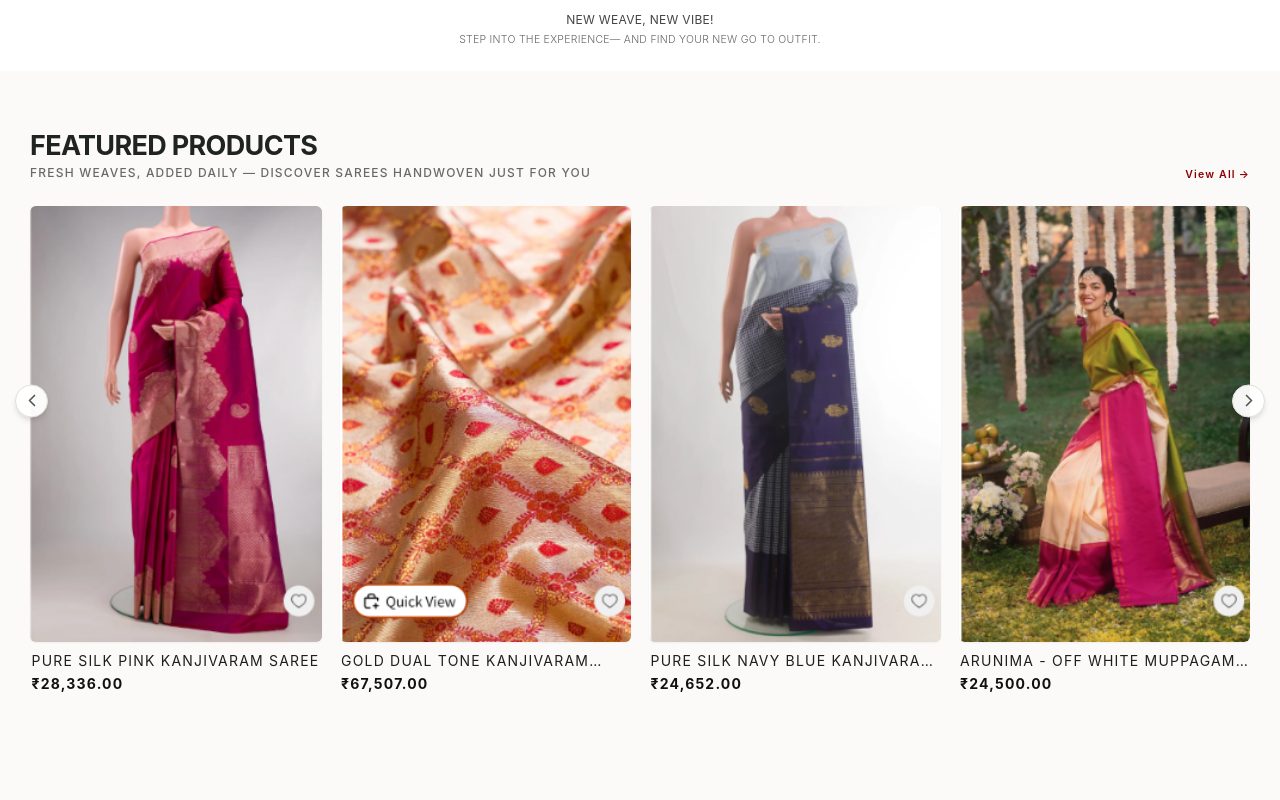
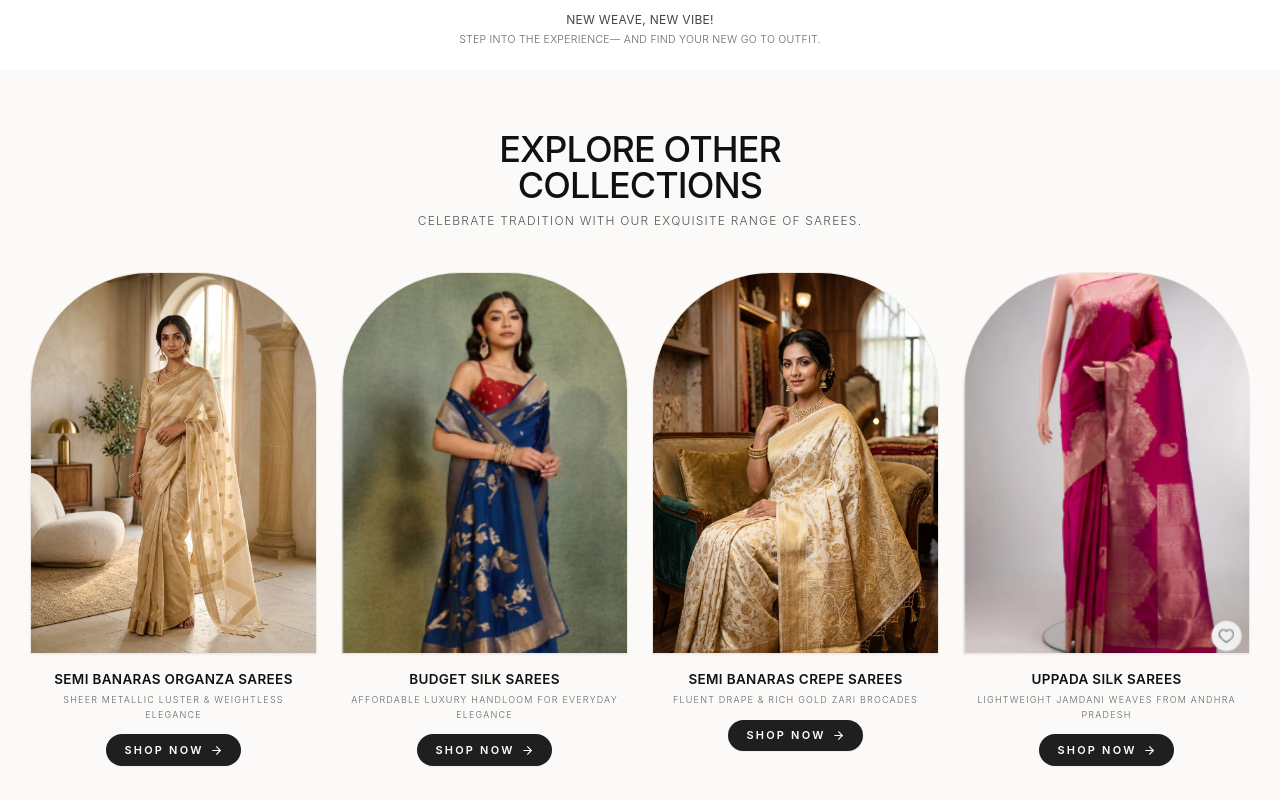
Before and after one commit to janagamsathwikpatel-art/chandrika-bridal-site, a Next.js app: page / in a window 1280 px wide. Shown: the part 2280-3080 px from the top of the page. Built offline with nearby package versions, Linux system fonts and the light colour scheme.

Commit message:
feat: replace Featured Products with Explore Other Collections section featuring 4 Arch-Window Cards and Shop Now buttons

```diff
--- a/src/components/SareeCollection.tsx
+++ b/src/components/SareeCollection.tsx
@@ -1,127 +1,46 @@
 "use client";
 
-import { useState, useEffect } from "react";
 import Image from "next/image";
-import { ChevronLeft, ChevronRight, Heart, ShoppingBag } from "lucide-react";
+import { ArrowRight } from "lucide-react";
 
-export interface SareeProduct {
+export interface ArchCollectionCard {
   id: string;
-  name: string;
-  price: string;
+  title: string;
+  subtitle: string;
   image: string;
-  categories: string[];
+  categoryTag: string;
+  linkHref?: string;
 }
 
-const ALL_PRODUCTS: SareeProduct[] = [
+const OTHER_COLLECTIONS: ArchCollectionCard[] = [
   {
-    id: "sp-01",
-    name: "Pure Silk Pink Kanjivaram Saree",
-    price: "₹28,336.00",
-    image: "/images/kanjivaram-pink-pure-silk.png",
-    categories: ["NEW ARRIVALS", "KANCHIPURAM", "OCCASIONS", "DESIGNED BY CHANDRIKA", "SHOP ALL"],
+    id: "col-01",
+    title: "Semi Banaras Organza Sarees",
+    subtitle: "Sheer metallic luster & weightless elegance",
+    image: "/images/chanderi-tissue-gold-saree.jpg",
+    categoryTag: "FABRICS",
   },
   {
-    id: "sp-02",
-    name: "Gold Dual Tone Kanjivaram Tissue Saree",
-    price: "₹67,507.00",
-    image: "/images/kanjivaram-gold-dual-tone.png",
-    categories: ["NEW ARRIVALS", "KANCHIPURAM", "OCCASIONS", "SHOP ALL"],
+    id: "col-02",
+    title: "Budget Silk Sarees",
+    subtitle: "Affordable luxury handloom for everyday elegance",
+    image: "/images/fav-blue-woven.png",
+    categoryTag: "READYMADES",
   },
   {
-    id: "sp-03",
-    name: "Pure Silk Navy Blue Kanjivaram Saree",
-    price: "₹24,652.00",
-    image: "/images/kanjivaram-navy-blue.png",
-    categories: ["KANCHIPURAM", "SHOP ALL"],
+    id: "col-03",
+    title: "Semi Banaras Crepe Sarees",
+    subtitle: "Fluent drape & rich gold zari brocades",
+    image: "/images/banarasi-gold-brocade-saree.jpg",
+    categoryTag: "BANARASI",
   },
   {
-    id: "sp-04",
-    name: "Arunima - Off White Muppagam Saree",
-    price: "₹24,500.00",
-    image: "/images/kanjivaram-arunima-muppagam.png",
-    categories: ["KANCHIPURAM", "DESIGNED BY CHANDRIKA", "SHOP ALL"],
+    id: "col-04",
+    title: "Uppada Silk Sarees",
+    subtitle: "Lightweight Jamdani weaves from Andhra Pradesh",
+    image: "/images/kanjivaram-pink-pure-silk.png",
+    categoryTag: "KANCHIPURAM",
   },
-  {
-    id: "sp-05",
-    name: "Royal Crimson Red Pure Silk Kanjivaram Saree",
-    price: "₹48,900.00",
-    image: "/images/royal-kanjivaram-bridal-saree.jpg",
-    categories: ["KANCHIPURAM", "OCCASIONS", "SHOP ALL"],
-  },
-  {
-    id: "sp-06",
-    name: "Royal Ivory Gold Woven Banarasi Brocade Saree",
-    price: "₹39,500.00",
-    image: "/images/banarasi-gold-brocade-saree.jpg",
-    categories: ["NEW ARRIVALS", "BANARASI", "OCCASIONS", "SHOP ALL"],
-  },
-  {
-    id: "sp-07",
-    name: "Champagne Gold Woven Chanderi Tissue Saree",
-    price: "₹44,500.00",
-    image: "/images/chanderi-tissue-gold-saree.jpg",
-    categories: ["BANARASI", "FABRICS", "SHOP ALL"],
-  },
-  {
-    id: "sp-08",
-    name: "Peacock Teal Pure Paithani Silk Saree",
-    price: "₹34,500.00",
-    image: "/images/paithani-peacock-teal-saree.jpg",
-    categories: ["NEW ARRIVALS", "OCCASIONS", "SHOP ALL"],
-  },
-  {
-    id: "sp-09",
-    name: "Royal Blue Woven Pure Silk Saree",
-    price: "₹32,000.00",
-    image: "/images/blue-woven-pure-silk-saree.jpg",
-    categories: ["FABRICS", "DESIGNED BY CHANDRIKA", "SHOP ALL"],
-  },
-  {
-    id: "sp-10",
-    name: "Magenta Pink Woven Silk Saree",
-    price: "₹36,800.00",
-    image: "/images/magenta-pink-woven-silk-saree.jpg",
-    categories: ["NEW ARRIVALS", "OCCASIONS", "FABRICS", "SHOP ALL"],
-  },
-  {
-    id: "sp-11",
-    name: "Patan Patola Double Ikat Silk Saree",
-    price: "₹52,000.00",
-    image: "/images/patan-patola-double-ikat-saree.jpg",
-    categories: ["DESIGNED BY CHANDRIKA", "OCCASIONS", "SHOP ALL"],
-  },
-  {
-    id: "sp-12",
-    name: "Tussar Silk Handloom Saree & Fabric",
-    price: "₹22,900.00",
-    image: "/images/tussar-silk-handloom-saree.jpg",
-    categories: ["FABRICS", "READYMADES", "SHOP ALL"],
-  },
-  {
-    id: "sp-13",
-    name: "Light Violet Woven Maheshwari Silk Cotton Saree",
-    price: "₹26,400.00",
-    image: "/images/fav-rust-maheshwari.png",
-    categories: ["READYMADES", "FABRICS", "SHOP ALL"],
-  },
-  {
-    id: "sp-14",
-    name: "Pink Woven Pure Viscose Ready-To-Wear Saree",
-    price: "₹18,900.00",
-    image: "/images/fav-pink-viscose.png",
-    categories: ["READYMADES", "SHOP ALL"],
-  },
-];
-
-const CATEGORIES = [
-  "SHOP ALL",
-  "NEW ARRIVALS",
-  "KANCHIPURAM",
-  "BANARASI",
-  "OCCASIONS",
-  "DESIGNED BY CHANDRIKA",
-  "READYMADES",
-  "FABRICS",
 ];
 
 interface SareeCollectionProps {
@@ -132,138 +51,75 @@ interface SareeCollectionProps {
 
 export default function SareeCollection({
   onOpenInquiry,
-  selectedCategory = "SHOP ALL",
   onSelectCategory,
 }: SareeCollectionProps) {
-  const [currentCategory, setCurrentCategory] = useState(selectedCategory);
-  const [startIndex, setStartIndex] = useState(0);
-
-  useEffect(() => {
-    if (selectedCategory) {
-      setCurrentCategory(selectedCategory);
-      setStartIndex(0);
+  const handleCollectionClick = (categoryTag: string) => {
+    if (onSelectCategory) {
+      onSelectCategory(categoryTag);
     }
-  }, [selectedCategory]);
-
-  const handleCategoryChange = (category: string) => {
-    setCurrentCategory(category);
-    setStartIndex(0);
-    if (onSelectCategory) {
-      onSelectCategory(category);
+    if (onOpenInquiry) {
+      onOpenInquiry();
     }
   };
 
-  // Filter products based on selected category
-  const filteredProducts = ALL_PRODUCTS.filter((product) => {
-    if (currentCategory === "SHOP ALL" || currentCategory === "ALL") return true;
-    return product.categories.includes(currentCategory);
-  });
+  return (
+    <section id="sarees" className="w-full bg-[#fbfaf8] py-14 md:py-20 px-4 md:px-10 relative scroll-mt-20 border-b border-[#ece9e2]">
+      <div className="max-w-[1440px] mx-auto relative">
 
-  const maxIndex = Math.max(0, filteredProducts.length - 4);
-
-  const prevSlide = () => {
-    setStartIndex((prev) => (prev > 0 ? prev - 1 : maxIndex));
-  };
-
-  const nextSlide = () => {
-    setStartIndex((prev) => (prev < maxIndex ? prev + 1 : 0));
-  };
-
-  const displayedProducts =
-    filteredProducts.length <= 4
-      ? filteredProducts
-      : filteredProducts.slice(startIndex, startIndex + 4);
-
-  return (
-    <section id="sarees" className="w-full bg-[#fbfaf8] py-14 md:py-20 px-4 md:px-10 relative scroll-mt-20">
-      <div className="max-w-[1440px] mx-auto relative">
-        {/* ── Section Header ── */}
-        <div className="mb-6 md:mb-8 flex flex-col sm:flex-row sm:items-end justify-between gap-4">
-          <div>
-            <h2 className="text-2xl sm:text-3xl md:text-4xl font-bold text-[#1f2421] tracking-tight">
-              Featured products
+        {/* ── Section Header matching User Request ── */}
+        <div className="mb-10 md:mb-14 text-center max-w-2xl mx-auto">
+          <h2 className="text-3xl md:text-4xl lg:text-5xl font-serif text-[#111111] tracking-tight leading-tight mb-3">
+            Explore Other Collections
           </h2>
-            <p className="mt-1 text-sm md:text-base text-[#6b6965]">
-              {currentCategory === "SHOP ALL" || !currentCategory
-                ? "Fresh weaves, added daily — discover sarees handwoven just for you"
-                : `Fresh handwoven sarees selected for ${currentCategory}`}
+          <p className="text-sm md:text-base font-serif text-[#555555] font-light leading-relaxed">
+            Celebrate tradition with our exquisite range of Sarees.
           </p>
         </div>
-          <button
-            onClick={onOpenInquiry}
-            className="text-sm font-semibold text-[#8B0000] hover:text-[#5e0000] flex items-center gap-1 transition-colors self-start sm:self-end whitespace-nowrap"
+
+        {/* ── 4 Arch-Window Cards Grid matching Pothys Style ── */}
+        <div className="grid grid-cols-1 sm:grid-cols-2 lg:grid-cols-4 gap-6 md:gap-8">
+          {OTHER_COLLECTIONS.map((col) => (
+            <div
+              key={col.id}
+              onClick={() => handleCollectionClick(col.categoryTag)}
+              className="cursor-pointer group flex flex-col items-center text-center transition-transform duration-300 hover:-translate-y-1.5"
             >
-            View All <span aria-hidden="true">&rarr;</span>
-          </button>
-        </div>
-
-        {/* ── Product Display Grid / Carousel ── */}
-        <div className="relative group/carousel min-h-[360px]">
-          {filteredProducts.length > 4 && (
-            <>
-              {/* Left Arrow */}
-              <button
-                onClick={prevSlide}
-                aria-label="Previous Saree"
-                className="absolute -left-3 md:-left-5 top-[40%] -translate-y-1/2 z-30 w-9 h-9 md:w-11 md:h-11 rounded-full bg-white/95 border border-[#e2dfd7] shadow-md flex items-center justify-center text-[#555] hover:text-[#000] hover:bg-white hover:scale-105 transition-all duration-200"
-              >
-                <ChevronLeft size={20} />
-              </button>
-
-              {/* Right Arrow */}
-              <button
-                onClick={nextSlide}
-                aria-label="Next Saree"
-                className="absolute -right-3 md:-right-5 top-[40%] -translate-y-1/2 z-30 w-9 h-9 md:w-11 md:h-11 rounded-full bg-white/95 border border-[#e2dfd7] shadow-md flex items-center justify-center text-[#555] hover:text-[#000] hover:bg-white hover:scale-105 transition-all duration-200"
-              >
-                <ChevronRight size={20} />
-              </button>
-            </>
-          )}
-
-          {displayedProducts.length > 0 ? (
-            <div className="grid grid-cols-1 sm:grid-cols-2 lg:grid-cols-4 gap-4 md:gap-6">
-              {displayedProducts.map((saree) => (
-                <div
-                  key={saree.id}
-                  onClick={onOpenInquiry}
-                  className="cursor-pointer group flex flex-col text-left"
-                >
-                  {/* Image Container */}
-                  <div className="relative aspect-[244/365] w-full overflow-hidden bg-[#ebe8e2] shadow-sm rounded-lg">
+              {/* Arched Top Image Portal (rounded-t-[120px] Pothys Arch Frame) */}
+              <div className="relative aspect-[3/4] w-full rounded-t-[120px] overflow-hidden bg-[#f4f2ec] border border-[#eee8de] shadow-sm group-hover:shadow-xl transition-shadow duration-500">
                 <Image
-                      src={saree.image}
-                      alt={saree.name}
+                  src={col.image}
+                  alt={col.title}
                   fill
-                      className="object-cover object-center group-hover:scale-105 transition-transform duration-500 ease-out"
+                  className="object-cover object-center group-hover:scale-105 transition-transform duration-700 ease-out"
                   sizes="(max-width: 640px) 100vw, (max-width: 1024px) 50vw, 25vw"
                 />
               </div>
 
-                  {/* Product Details */}
-                  <div className="mt-3 px-0.5 flex flex-col gap-1">
-                    <h3 className="text-[13px] md:text-[14px] text-[#201f1f] font-normal leading-snug line-clamp-1 group-hover:underline">
-                      {saree.name}
+              {/* Card Caption Details */}
+              <div className="mt-5 flex flex-col items-center px-2">
+                <h3 className="text-base md:text-lg font-serif font-semibold text-[#111111] tracking-wide leading-snug line-clamp-1 group-hover:text-[#8B0000] transition-colors">
+                  {col.title}
                 </h3>
-                    <p className="text-[13px] md:text-[14px] font-bold text-[#111111]">
-                      {saree.price}
+                <p className="text-xs text-[#666666] font-light leading-relaxed mt-1 mb-4 line-clamp-2">
+                  {col.subtitle}
                 </p>
+
+                {/* Shop Now Action Button */}
+                <button
+                  onClick={(e) => {
+                    e.stopPropagation();
+                    handleCollectionClick(col.categoryTag);
+                  }}
+                  className="px-6 py-2.5 bg-[#201f1f] group-hover:bg-[#8B0000] text-white text-[11px] font-semibold tracking-[0.2em] uppercase rounded-full transition-all duration-300 shadow-sm hover:shadow flex items-center gap-2"
+                >
+                  <span>Shop Now</span>
+                  <ArrowRight size={13} className="group-hover:translate-x-0.5 transition-transform" />
+                </button>
               </div>
             </div>
           ))}
         </div>
-          ) : (
-            <div className="py-12 text-center text-[#666]">
-              <p className="text-base font-medium">No items found in this category.</p>
-              <button
-                onClick={() => handleCategoryChange("SHOP ALL")}
-                className="mt-3 px-4 py-2 bg-[#8B0000] text-white text-xs font-semibold rounded-full"
-              >
-                View All Products
-              </button>
-            </div>
-          )}
-        </div>
+
       </div>
     </section>
   );
```
Lines whose indentation alone changed are shown as unchanged.
